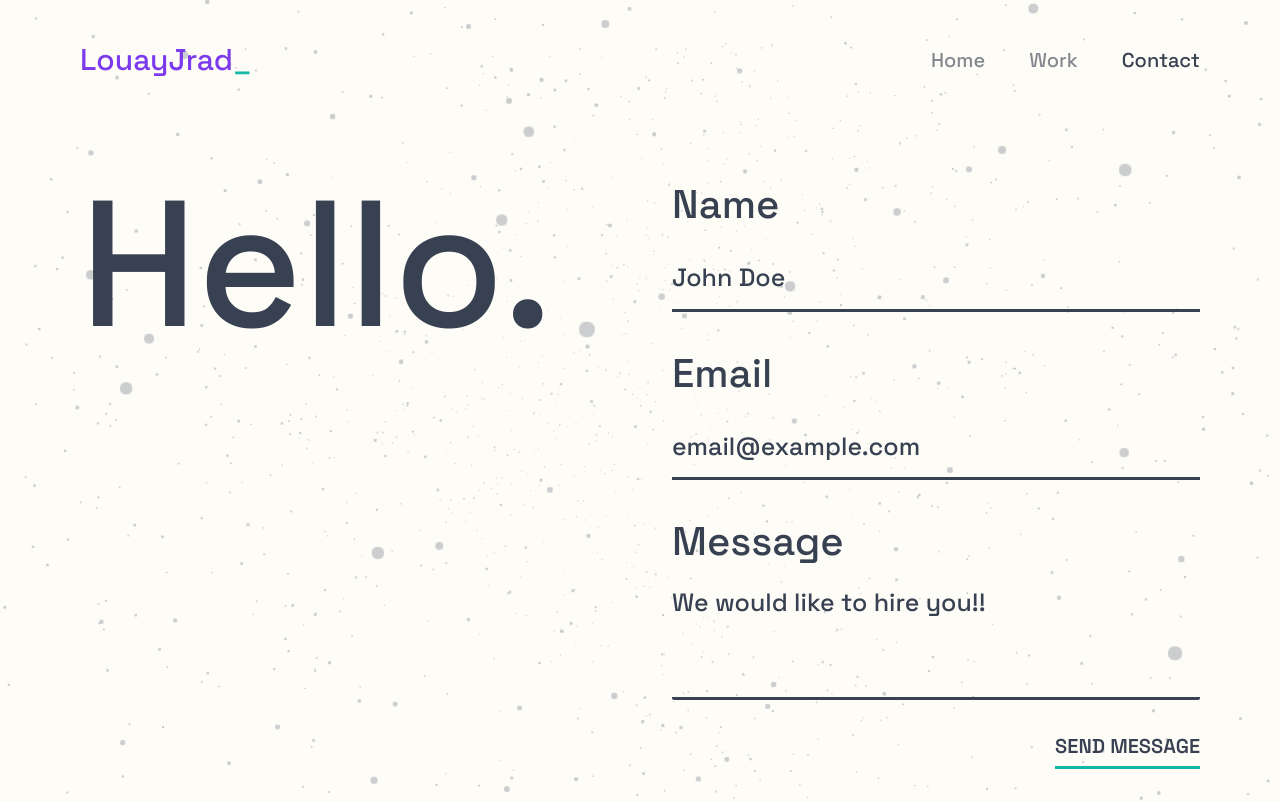
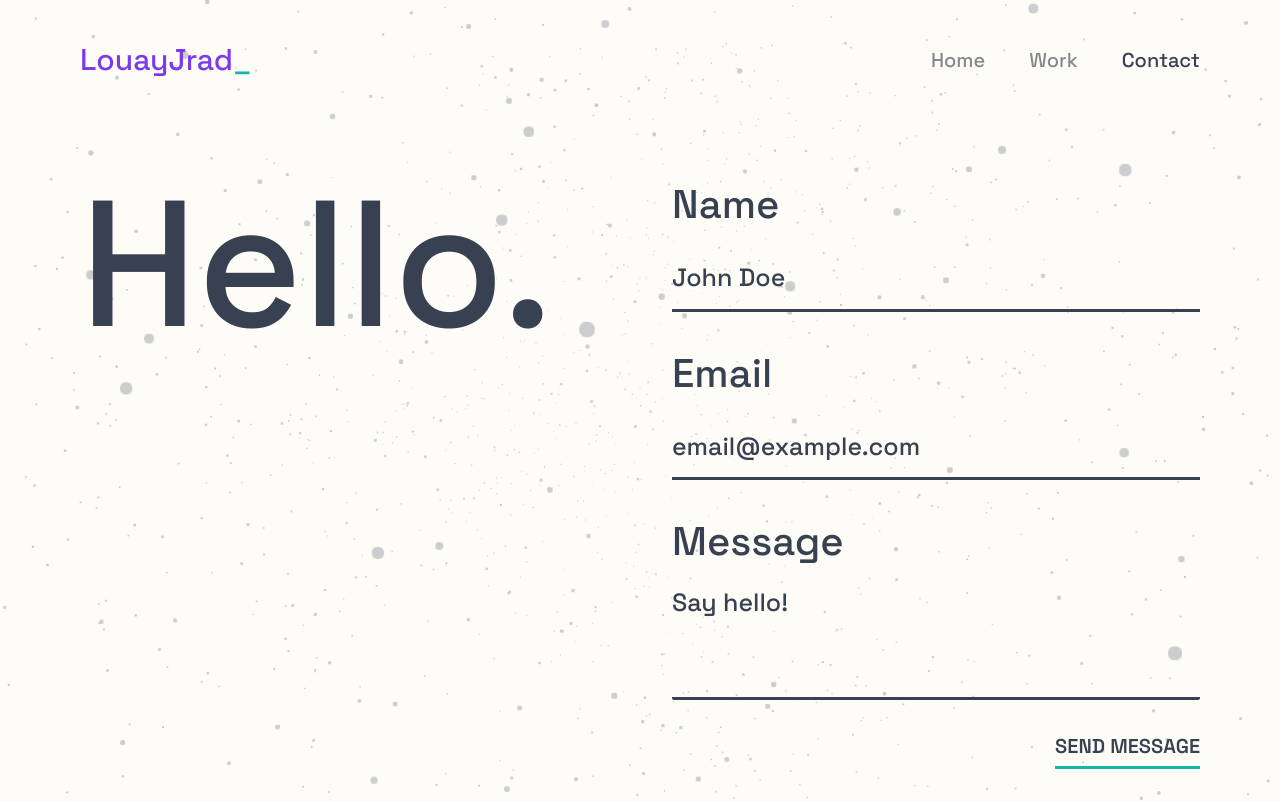
Before and after one commit to JradLouay/my-portfolio, a Next.js app: page /contact in a window 1280 px wide. Shown: the top 802 px of the page. Built offline with nearby package versions, Linux system fonts and the light colour scheme.

Commit message:
change message placeholder

```diff
--- a/src/app/contact/page.js
+++ b/src/app/contact/page.js
@@ -47,7 +47,7 @@ function Contact() {
         <CustomTextArea
           label="Message"
           title="message"
-          placeholder={"We would like to hire you!!"}
+          placeholder={"Say hello!"}
           required={true}
           type="text"
         />
```
